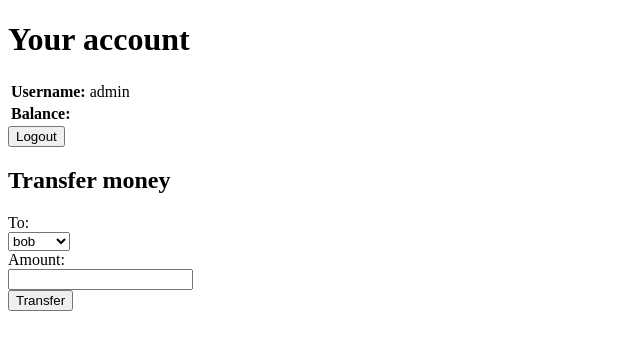
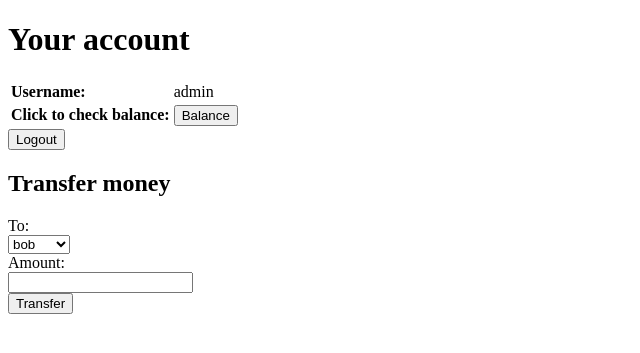
Before and after one commit to maxxof/csb-project-1, a Django app: page / in a window 1280 px wide. Shown: the top 353 px of the page, without its empty margins (0-640 px from the left). Run offline with Django 3.2, Linux system fonts and the light colour scheme; a user stored in the database is signed in; data comes from the database, SQL or seed files in the repository; both versions use the stored data as it was after the commit.

Commit message:
add sensitive data exposure vulnerability

```diff
--- a/src/csrf.html
+++ b/csrf_vulnerability/csrf.html
@@ -1,9 +1,11 @@
+<!-- This is a example of exploiting CSRF vulnerability -->
 <html>
 
 <body>
 
 This is not a scam trust.
 
+
 <img src="http://localhost:8000/transfer/?from=bob&to=alice&amount=9999" alt="click here to get gazillion dollars">
 <!-- <img src="http://localhost:8000/confirm/?"> -->
 </body>
--- a/server/pages/templates/pages/index.html
+++ b/server/pages/templates/pages/index.html
@@ -12,7 +12,10 @@
 		<tr>
 		<th style="text-align:left">Username: <td>{{user.username}}
 		<tr>
-		<th style="text-align:left">Balance:  <td>{{user.account.balance}}
+		<!-- <th style="text-align:left">Balance:  <td>{{user.account.balance}} -->
+        <form action='balance/{{user.username}}' method="GET">
+        <th style="text-align: left">Click to check balance: <td><input type="submit" value="Balance"/>
+        </form>
 		</table>
 
 
@@ -24,7 +27,6 @@
         <h2>Transfer money</h2>
 
         <form action='transfer/' method="GET">
-			<!-- CSRF vulnerability with GET method -->
 			<!-- {% csrf_token %} -->
             <input type="hidden" name="from" value="{{user.username}}">
             <span>To:</span><br/>
--- a/server/pages/urls.py
+++ b/server/pages/urls.py
@@ -1,8 +1,9 @@
 from django.urls import path
 
-from .views import homePageView, transferView
+from .views import homePageView, transferView, balanceView
 
 urlpatterns = [
     path('', homePageView, name='home'),
     path('transfer/', transferView, name='transfer'),
+    path('balance/<str:username>', balanceView, name='balance'),
 ]
--- a/server/pages/views.py
+++ b/server/pages/views.py
@@ -1,10 +1,9 @@
-from django.http import HttpResponse
 from django.contrib.auth.decorators import login_required
 from django.shortcuts import render, redirect
 from django.contrib.auth.models import User
 from .models import Account
 from random import randint
-from django.db import connection, transaction
+from django.db import connection
 
 
 # @login_required
@@ -23,32 +22,44 @@
 # 		print('not granted')
 # 	return redirect('/')
 
-# @login_required
+
+# A5:2017-Broken Access Control and CSRF vulnerability
+@login_required
 def transferView(request):
-	# if request.method == 'GET':
-	request.session['from'] = request.GET.get('from')
-	request.session['to'] = request.GET.get('to')
-	request.session['amount'] = request.GET.get('amount')
-	amount = request.session['amount']
-	sender = User.objects.get(username=request.session['from'])
-	receiver = User.objects.get(username=request.session['to'])
+	if request.user.is_authenticated:
+		# if request.method == 'GET':
+		request.session['from'] = request.GET.get('from')
+		request.session['to'] = request.GET.get('to')
+		request.session['amount'] = request.GET.get('amount')
+		amount = request.session['amount']
+		sender = User.objects.get(username=request.session['from'])
+		receiver = User.objects.get(username=request.session['to'])
 
+		try:
+			amount = int(request.session['amount'])
+			sender.account.balance -= amount
+			sender.account.save()
+			amount = receiver.account.balance + amount
+		except:
+			pass
+
+		# A1:2017-Injection
+		# for example typing in the amount box "0; --" resets every account's balance to 0
+		query = f"UPDATE pages_account SET balance = {amount} WHERE user_id = {receiver.id};"
+		with connection.cursor() as cursor:
+			cursor.execute(query)
+		# return render(request, 'pages/confirm.html')
+		return redirect('/')
+
+# A3:2017-Sensitive Data Exposure
+@login_required
+def balanceView(request, username):
 	try:
-		amount = int(request.session['amount'])
-		sender.account.balance -= amount
-		sender.account.save()
-		amount = receiver.account.balance + amount
+		user = User.objects.get(username=username)
 	except:
-		pass
+		return redirect('/')
 
-	query = f"UPDATE pages_account SET balance = {amount} WHERE user_id = {receiver.id};"
-	with connection.cursor() as cursor:
-		cursor.execute(query)
-	# receiver.account.save()
-	# return render(request, 'pages/confirm.html')
-	return redirect('/')
-
-
+	return render(request, 'pages/balance.html', {'user': user, 'balance': user.account.balance})
 
 
 @login_required
```
Also changed, not shown: requirements.txt (+10 -2 lines), server/pages/templates/pages/balance.html (added, +12 -0 lines), server/db.sqlite3.
